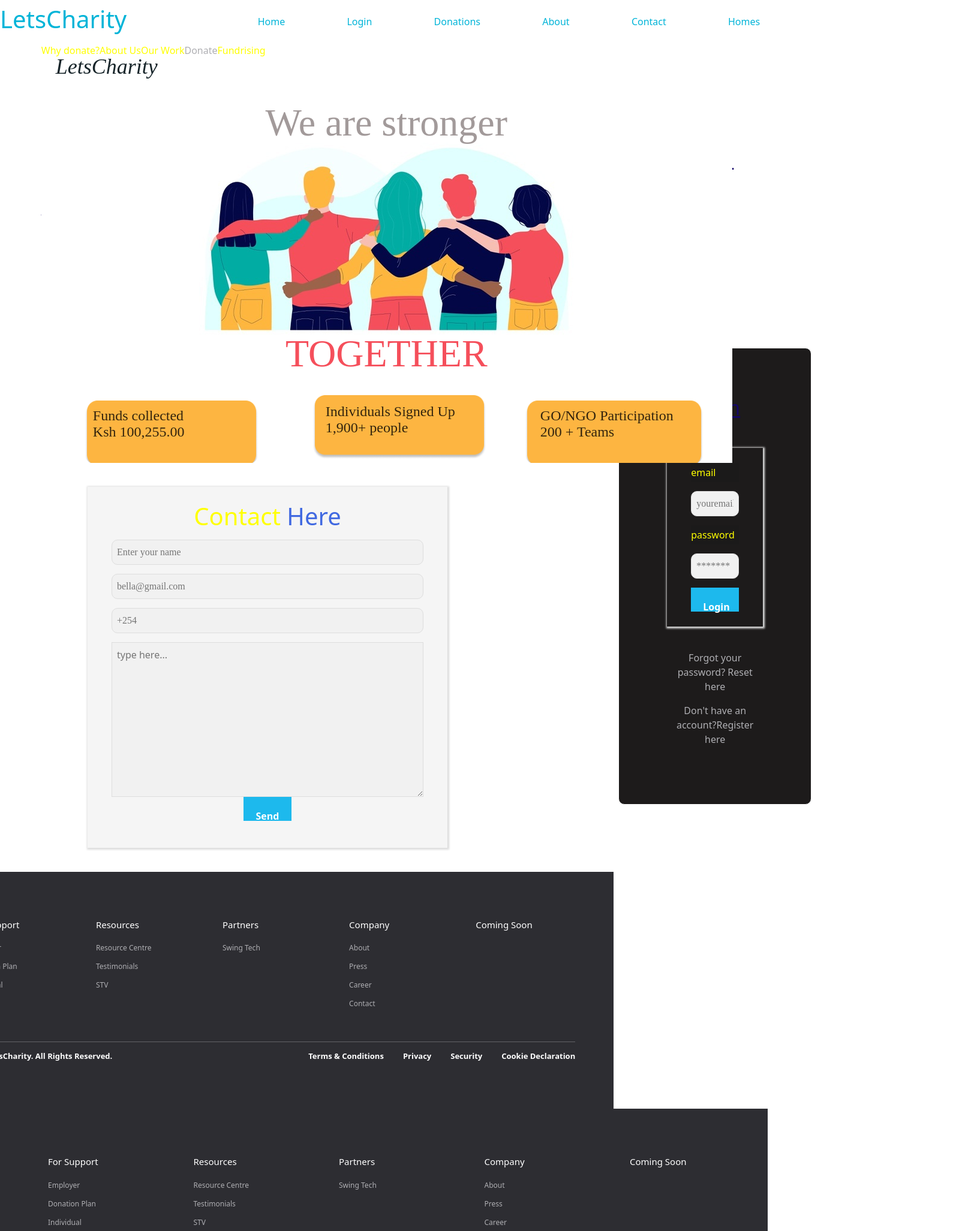
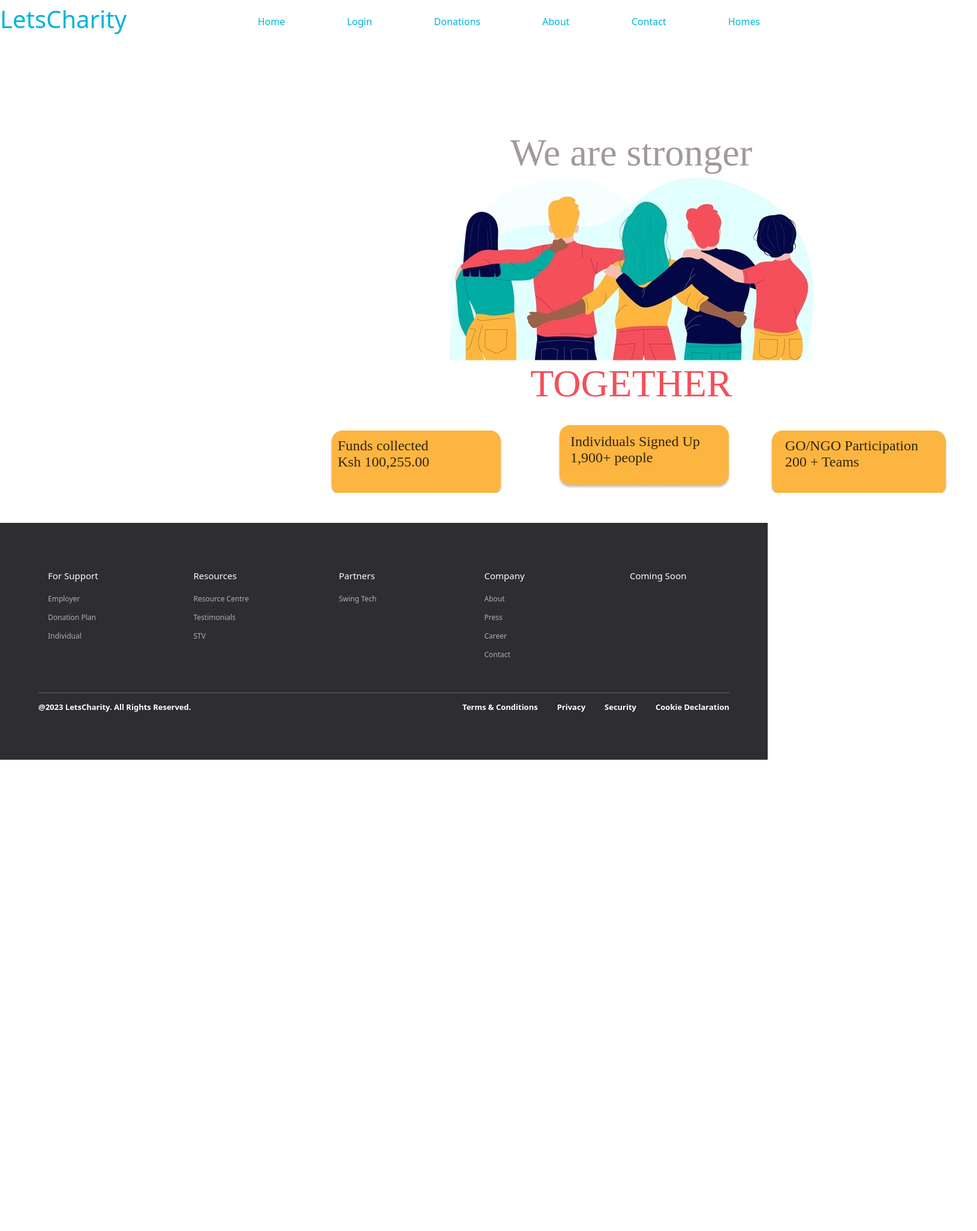
Before and after one commit to phase-5-children-s-home/childrens-home-app, a React (Create React App) app in the folder frontend/: page / in a window 1280 px wide. Shown: the top 2053 px of the page at 60% size, 1629 px wide, since content can reach past the window. After the commit the page ends 1267 px from the top, so only its background shows below. Built offline with nearby package versions, Linux system fonts and the light colour scheme; a web font is replaced by a local one; what react-auth-kit would draw is missing.

Commit message:
fixed the home page

```diff
--- a/frontend/src/App.js
+++ b/frontend/src/App.js
@@ -37,7 +37,7 @@ function App() {
           <Route path="/" element={< Homepage />} />
           <Route path='/homelist' element={<HomeList/>} />
 
-          <Route path="/form" element={<Form />} />
+          <Route path="/contact" element={<Form />} />
 
           <Route path="/donations" element={<DonationForm />} />
           <Route path="/footer" element={<Footer />} />
--- a/frontend/src/components/homepage.js
+++ b/frontend/src/components/homepage.js
@@ -61,7 +61,7 @@ const Homepage = (props) => {
             className={styles['rectangle11']}
           />
 
-          <span className={styles['text']}>
+          {/* <span className={styles['text']}>
             <span>LetsCharity</span>
           </span>
           <span className={styles['text02']}>
@@ -78,7 +78,7 @@ const Homepage = (props) => {
           </span>
           <span className={styles['text10']}>
             <span>Fundrising</span>
-          </span>
+          </span> */}
 
 
 
@@ -126,20 +126,20 @@ const Homepage = (props) => {
 
         </div>
 
-        <div id="whatwedo">
+        {/* <div id="whatwedo">
         <h1>what we do</h1>
         <Whatwedo />
 
 
 
-      </div>
+      </div> */}
       </div>
 
 
     </div>
 
-    <Form />
-    <Footer/>
+    {/* <Form /> */}
+    {/* <Footer/> */}
 
     </div>
 
--- a/frontend/src/components/homepage.module.css
+++ b/frontend/src/components/homepage.module.css
@@ -18,7 +18,7 @@
     align-items: flex-start;
     flex-shrink: 0;
     border-color: transparent;
-    background-color: rgba(255, 255, 255, 1);
+    background-color: white;
   }
   .rectangle9 {
     top: 596px;
```
